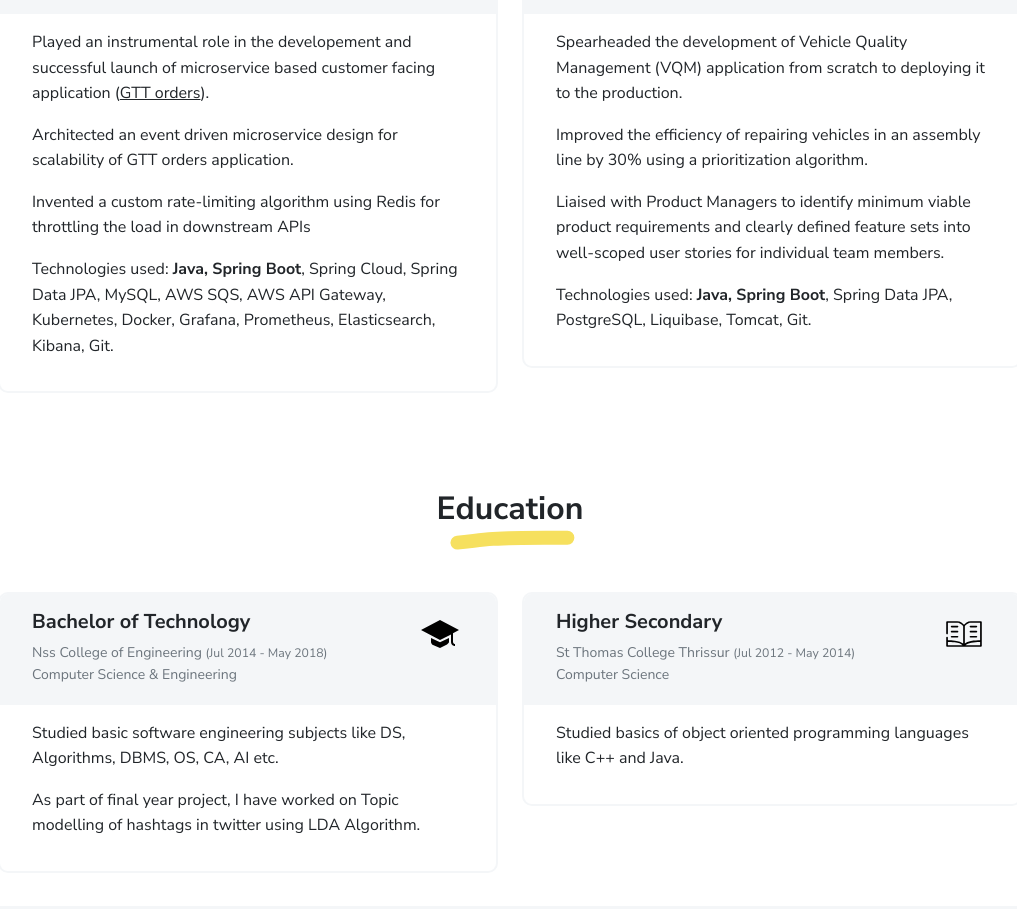
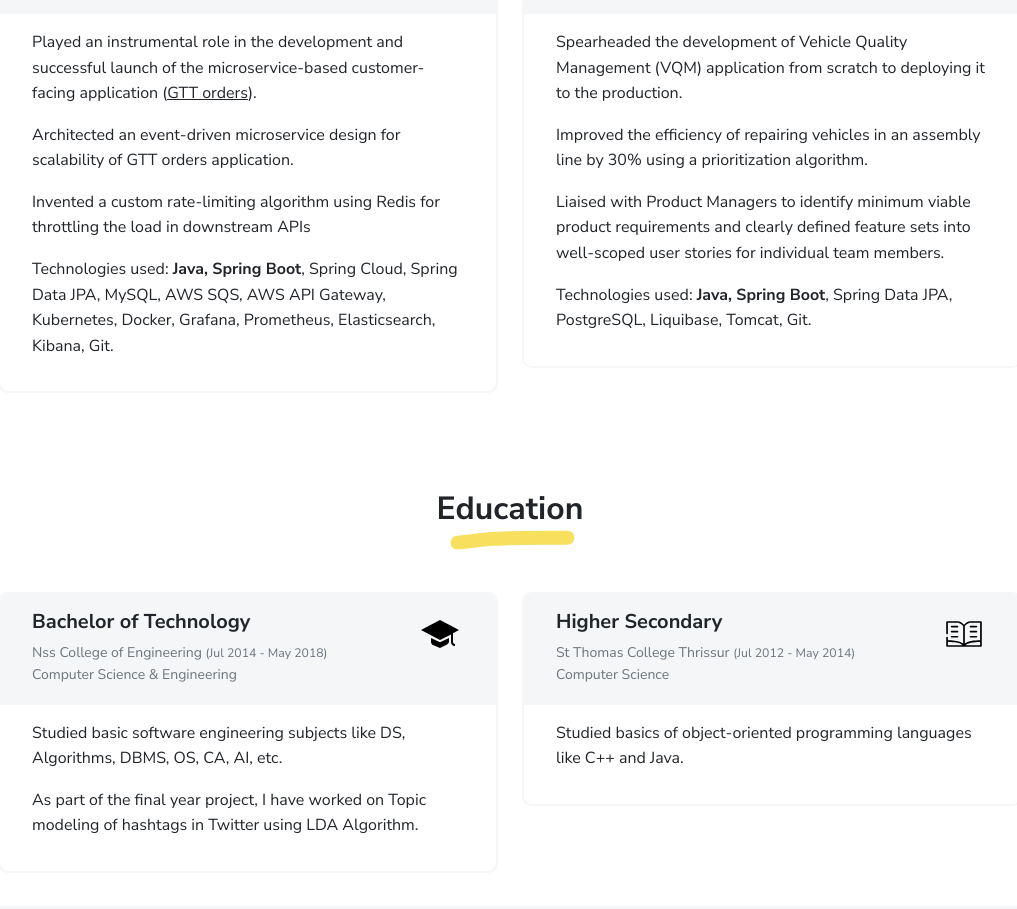
Before and after one commit to AlfredSkaria/AlfredSkaria.github.io, a plain HTML site: page index.html in a window 1280 px wide. Shown: the part 2314-3223 px from the top of the page, without its empty margins (130-1147 px from the left). Drawn offline with Linux system fonts and the light colour scheme.

Commit message:
Corrected grammatical mistakes in the sentences.

```diff
--- a/index.html
+++ b/index.html
@@ -272,8 +272,8 @@
             </div>
           </div>
           <div class="card-body px-3 py-2">
-            <p>Played an instrumental role in the developement and successful launch of microservice based customer facing application (<a href="https://www.paytmmoney.com/blog/good-till-triggered-orders-paytm-money/">GTT orders</a>).</p>
-            <p>Architected an event driven microservice design for scalability of GTT orders application.</p>
+            <p>Played an instrumental role in the development and successful launch of the microservice-based customer-facing application (<a href="https://www.paytmmoney.com/blog/good-till-triggered-orders-paytm-money/">GTT orders</a>).</p>
+            <p>Architected an event-driven microservice design for scalability of GTT orders application.</p>
             <p>Invented a custom rate-limiting algorithm using Redis for throttling the load in downstream APIs</p>
             <!-- <p>Utilized Java, Spring Boot for developing GTT orders project, which allowed customers to place orders, having an expiry period of one year.</p> -->
             <p>Technologies used: <strong>Java, Spring Boot</strong>, Spring Cloud, Spring Data JPA, MySQL, AWS SQS, AWS API Gateway, Kubernetes, Docker, Grafana, Prometheus, Elasticsearch, Kibana, Git.</p>
@@ -325,8 +325,8 @@
             </div>
           </div>
           <div class="card-body px-3 py-2">
-            <p>Studied basic software engineering subjects like DS, Algorithms, DBMS, OS, CA, AI etc.</p>
-            <p>As part of final year project, I have worked on Topic modelling of hashtags in twitter using LDA Algorithm. </p>
+            <p>Studied basic software engineering subjects like DS, Algorithms, DBMS, OS, CA, AI, etc.</p>
+            <p>As part of the final year project, I have worked on Topic modeling of hashtags in Twitter using LDA Algorithm. </p>
             <!-- <p>Organically grow the holistic world view of disruptive innovation via workplace diversity and empowerment.</p> -->
           </div>
         </div>
@@ -343,7 +343,7 @@
             </div>
           </div>
           <div class="card-body px-3 py-2">
-            <p>Studied basics of object oriented programming languages like C++ and Java.</p>
+            <p>Studied basics of object-oriented programming languages like C++ and Java.</p>
             <!-- <p>Organically grow the holistic world view of disruptive innovation via workplace diversity and empowerment.</p> -->
           </div>
         </div>
```
